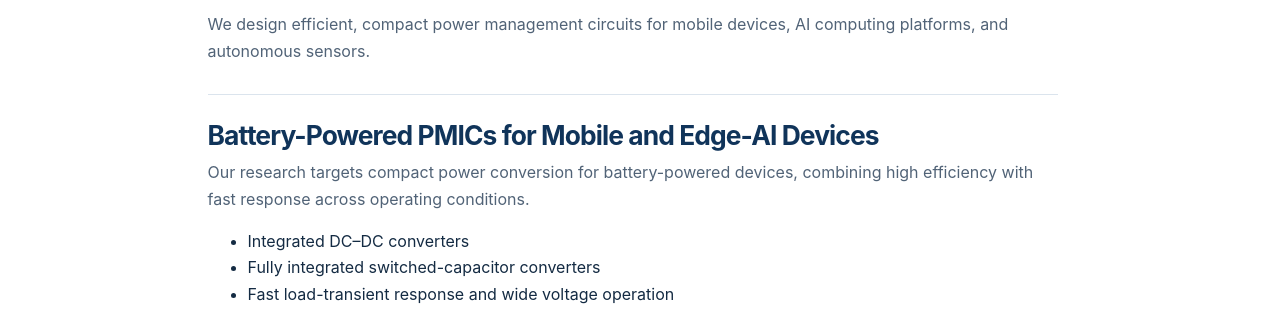
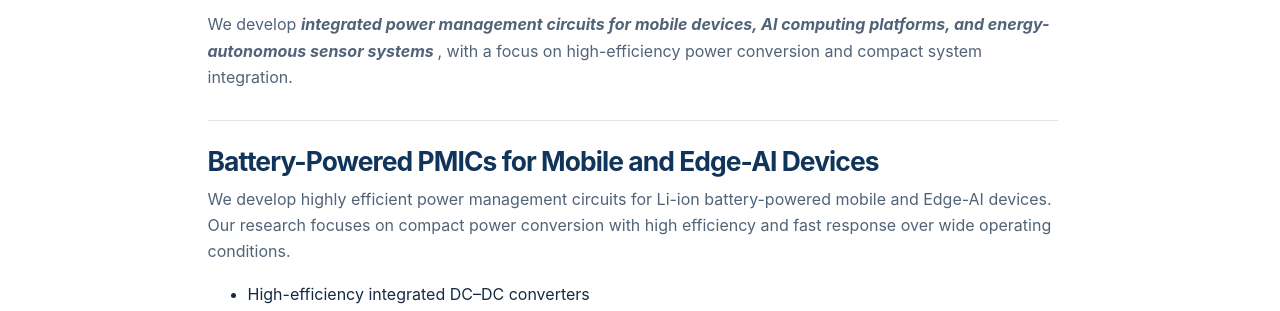
Before and after one commit to INHA-MSSL/mixedsignal-lab, a plain HTML site: page research.html in a window 1280 px wide. Shown: the part 480-791 px from the top of the page. Drawn offline with Linux system fonts and the light colour scheme.

Commit message:
Update research.html

```diff
--- a/research.html
+++ b/research.html
@@ -62,8 +62,12 @@
     <div class="container reading page-content">
       <h2>Integrated Power Management Circuits and Systems</h2>
       <p>
-        We design efficient, compact power management circuits
-        for mobile devices, AI computing platforms, and autonomous sensors.
+        We develop
+        <strong><em>
+          integrated power management circuits for mobile devices,
+          AI computing platforms, and energy-autonomous sensor systems
+        </em> </strong>,
+          with a focus on high-efficiency power conversion and compact system integration.
       </p>
 
       <div class="research-list">
@@ -72,15 +76,14 @@
         <article class="entry" id="mobile-pmics">
           <h2>Battery-Powered PMICs for Mobile and Edge-AI Devices</h2>
           <p>
-            Our research targets compact power conversion for
-            battery-powered devices, combining high efficiency
-            with fast response across operating conditions.
+            We develop highly efficient power management circuits for Li-ion battery-powered mobile and Edge-AI devices.
+            Our research focuses on compact power conversion with high efficiency and fast response over wide operating conditions.
           </p>
 
           <ul>
-            <li>Integrated DC–DC converters</li>
-            <li>Fully integrated switched-capacitor converters</li>
-            <li>Fast load-transient response and wide voltage operation</li>
+            <li>High-efficiency integrated DC–DC converters</li>
+            <li>Fully integrated switched-capacitor DC–DC converters</li>
+            <li>Fast load-transient response, high power conversion efficiency, wide input/output voltage range, etc.</li>
           </ul>
 
           <figure class="media-slot">
```
